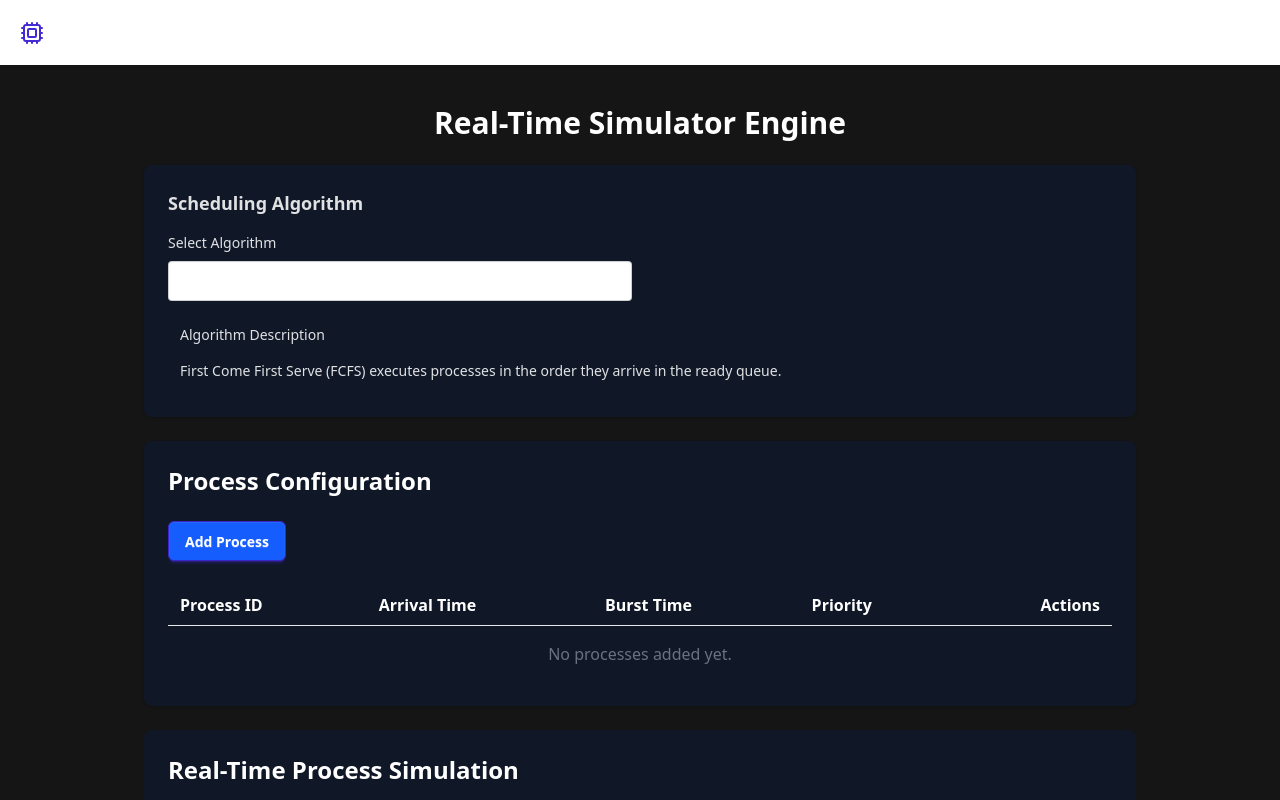
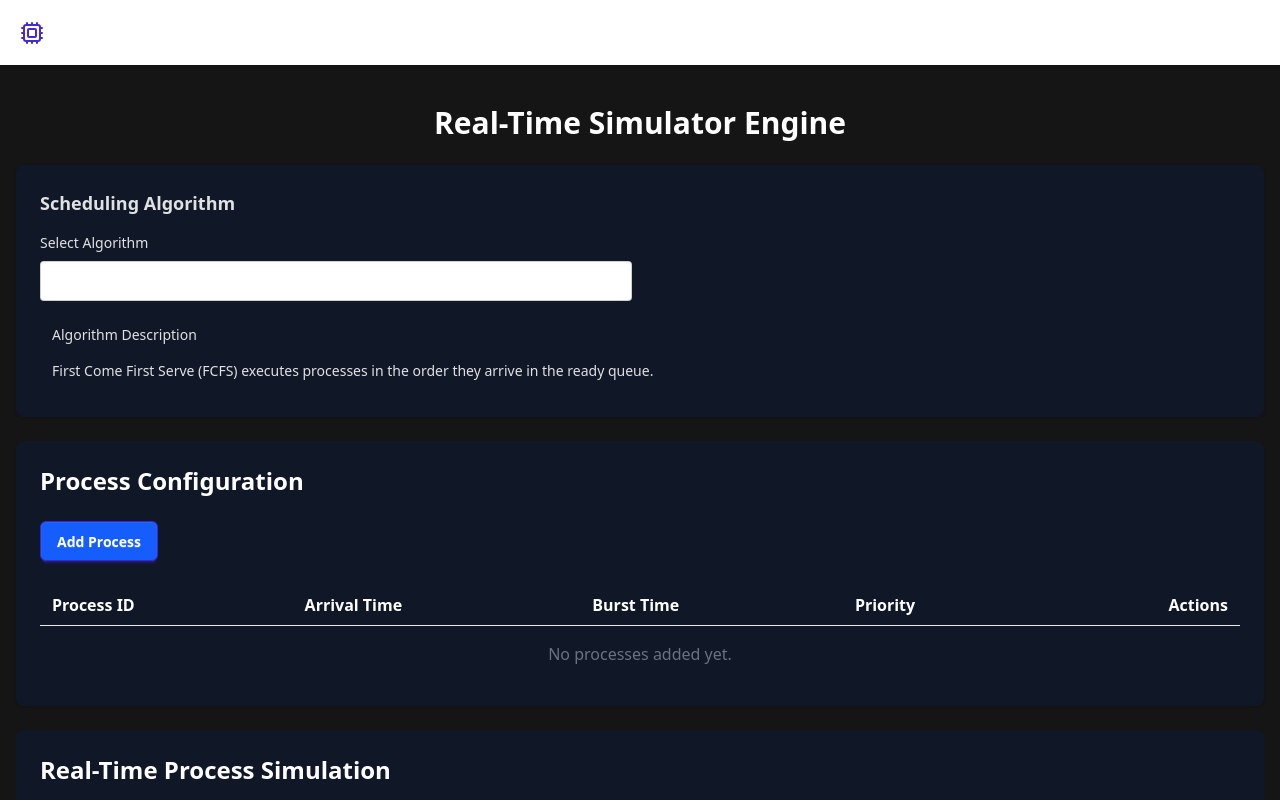
Before and after one commit to Namokar100/os-scheduling-algorithms, a React (Vite) app in the folder client/: page /realtime-simulator in a window 1280 px wide. Shown: the top 800 px of the page. Built offline with nearby package versions, Linux system fonts and the light colour scheme.

Commit message:
update navbar

```diff
--- a/client/src/components/Navbar.jsx
+++ b/client/src/components/Navbar.jsx
@@ -45,6 +45,9 @@ const Navbar = () => {
             <li>
               <Link to="/compare">Compare</Link>
             </li>
+            <li>
+              <Link to="/realtime-simulator">Realtime Simulator Engine</Link>
+            </li>
           </ul>
         </div>
 
@@ -59,6 +62,9 @@ const Navbar = () => {
           <li>
             <Link to="/compare">Compare</Link>
           </li>
+          <li>
+              <Link to="/realtime-simulator">Realtime Simulator Engine</Link>
+            </li>
         </ul>
       </div>
     </div>
--- a/client/src/pages/Home.jsx
+++ b/client/src/pages/Home.jsx
@@ -5,7 +5,7 @@ import { motion } from "framer-motion"
 
 const Home = () => {
   return (
-    <div className="max-w-5xl mx-auto px-4 py-10">
+    <div className="max-w-6xl mx-auto px-4 py-10">
       {/* Hero Section */}
       <section className="text-center mb-12">
         <motion.div
--- a/client/src/pages/RealTimeSimulatorPage.jsx
+++ b/client/src/pages/RealTimeSimulatorPage.jsx
@@ -40,7 +40,7 @@ const RealTimeSimulatorPage = () => {
   };
 
   return (
-    <div className="max-w-5xl mx-auto px-4 py-10">
+    <div className="max-w-8xl mx-auto px-4 py-10">
       <h1 className="text-3xl font-bold mb-6 text-center text-white">Real-Time Simulator Engine</h1>
       {/* Algorithm Selector */}
       <AlgorithmSelector
```
